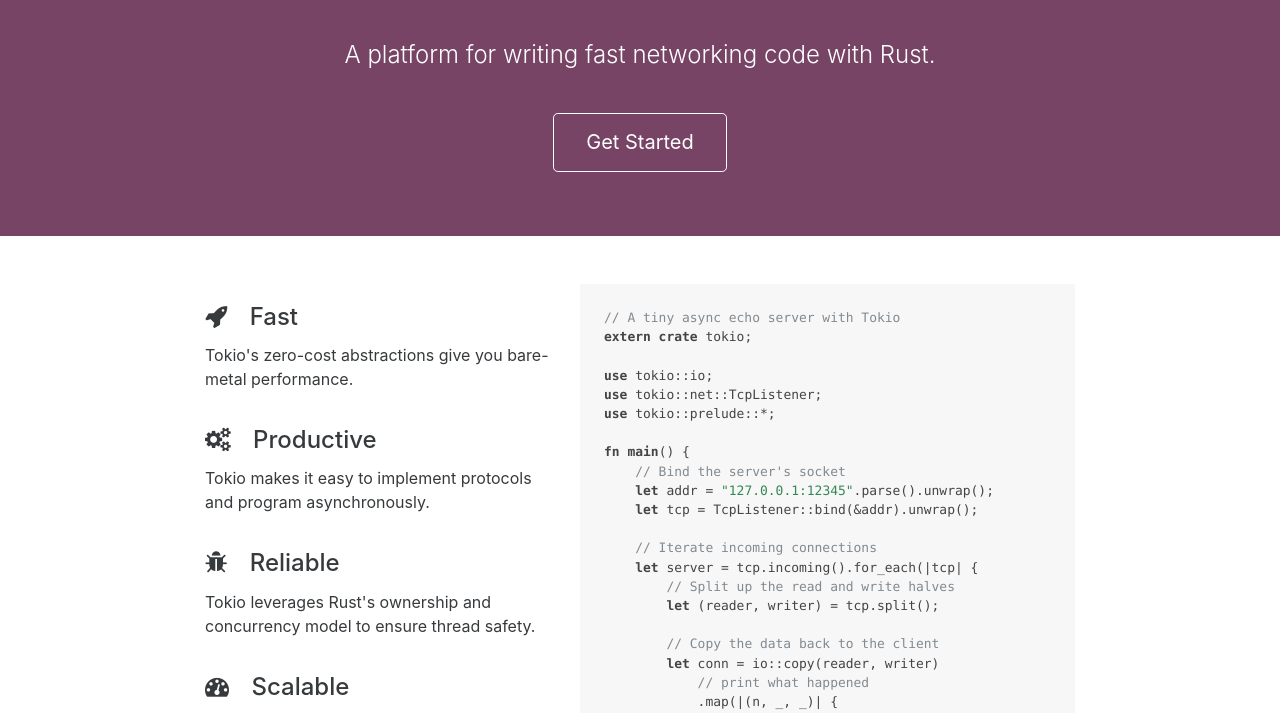
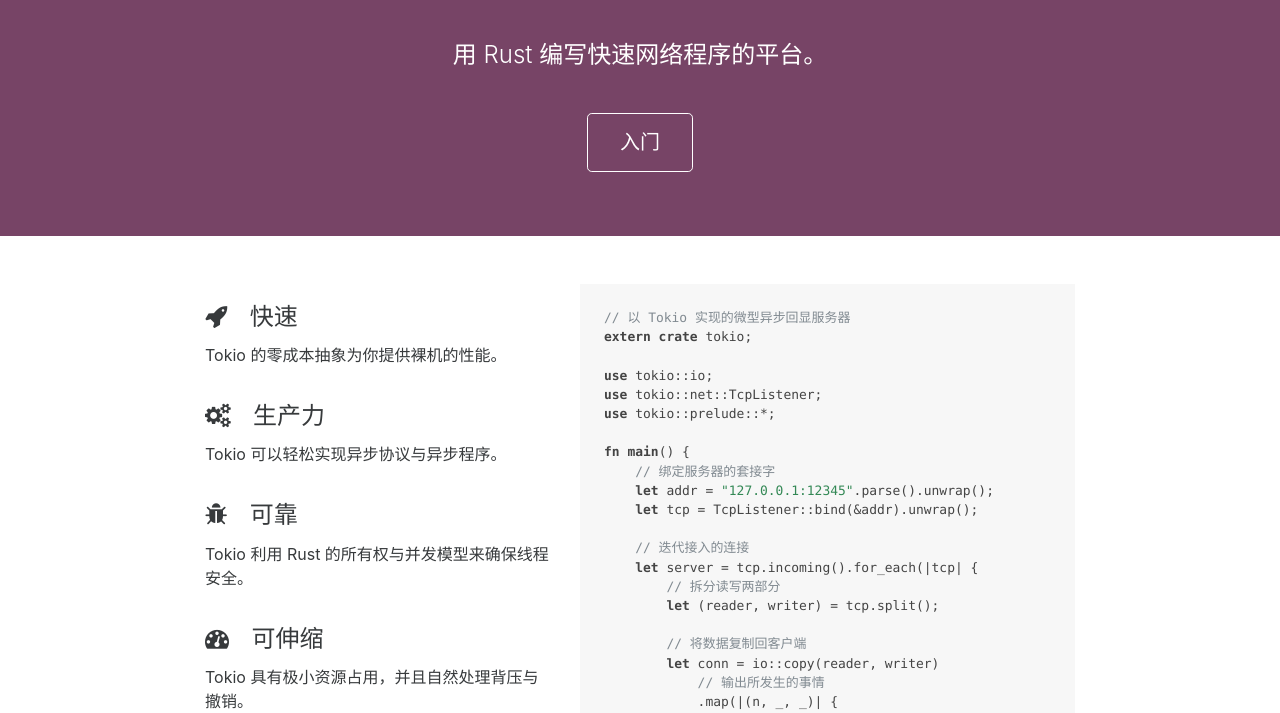
Before and after one commit to tokio-cn/tokio-cn.github.io, a plain HTML site: page index.html in a window 1280 px wide. Shown: the part 303-1016 px from the top of the page. Drawn offline with nearby package versions, Linux system fonts and the light colour scheme; a script that the page names is missing.

Commit message:
翻译首页

```diff
--- a/index.html
+++ b/index.html
@@ -62,8 +62,8 @@
 <div class="jumbotron">
   <div class="tk-jumbotron">
     <img src="https://tokio-cn.github.io/img/logo-large.png" class="align-middle tk-logo" alt="">
-    <p class="lead">A platform for writing fast networking code with Rust.</p>
-    <a href="https://tokio-cn.github.io/docs/getting-started/hello-world/" class="btn call-to-action" role="button" aria-pressed="true">Get Started</a>
+    <p class="lead">用 Rust 编写快速网络程序的平台。</p>
+    <a href="https://tokio-cn.github.io/docs/getting-started/hello-world/" class="btn call-to-action" role="button" aria-pressed="true">入门</a>
   </div>
 </div>
 
@@ -73,35 +73,33 @@
       <div class="tk-features">
         <h2>
           <i class="fa fa-rocket" aria-hidden="true"></i>
-          Fast
+          快速
         </h2>
-        <p>Tokio's zero-cost abstractions give you bare-metal performance.</p>
+        <p>Tokio 的零成本抽象为你提供裸机的性能。</p>
 
         <h2>
           <i class="fa fa-cogs" aria-hidden="true"></i>
-          Productive
+          生产力
         </h2>
-        <p>Tokio makes it easy to implement protocols and program asynchronously.</p>
+        <p>Tokio 可以轻松实现异步协议与异步程序。</p>
 
         <h2>
           <i class="fa fa-bug" aria-hidden="true"></i>
-          Reliable
+          可靠
         </h2>
-        <p>Tokio leverages Rust's ownership and concurrency model to ensure
-        thread safety.</p>
+        <p>Tokio 利用 Rust 的所有权与并发模型来确保线程安全。</p>
 
         <h2>
           <i class="fa fa-dashboard" aria-hidden="true"></i>
-          Scalable
+          可伸缩
         </h2>
-        <p>Tokio has a minimal footprint, and handles backpressure and
-        cancellation naturally.</p>
+        <p>Tokio 具有极小资源占用，并且自然处理背压与撤销。</p>
       </div>
     </div>
     <div class="col-md-7">
       <div class="tk-content">
         <pre>
-<code>// A tiny async echo server with Tokio
+<code>// 以 Tokio 实现的微型异步回显服务器
 extern crate tokio;
 
 use tokio::io;
@@ -109,27 +107,27 @@ use tokio::net::TcpListener;
 use tokio::prelude::*;
 
 fn main() {
-    // Bind the server's socket
+    // 绑定服务器的套接字
     let addr = "127.0.0.1:12345".parse().unwrap();
     let tcp = TcpListener::bind(&addr).unwrap();
 
-    // Iterate incoming connections
+    // 迭代接入的连接
     let server = tcp.incoming().for_each(|tcp| {
-        // Split up the read and write halves
+        // 拆分读写两部分
         let (reader, writer) = tcp.split();
 
-        // Copy the data back to the client
+        // 将数据复制回客户端
         let conn = io::copy(reader, writer)
-            // print what happened
+            // 输出所发生的事情
             .map(|(n, _, _)| {
                 println!("wrote {} bytes", n)
             })
-            // Handle any errors
+            // 处理任何错误
             .map_err(|err| {
                 println!("IO error {:?}", err)
             });
 
-        // Spawn the future as a concurrent task
+        // 产生 future 作为并发任务
         tokio::spawn(conn);
 
         Ok(())
@@ -138,7 +136,7 @@ fn main() {
         println!("server error {:?}", err);
     });
 
-    // Start the runtime and spin up the server
+    // 启动运行时并启动服务器
     tokio::run(server);
 }
 </code>
```
